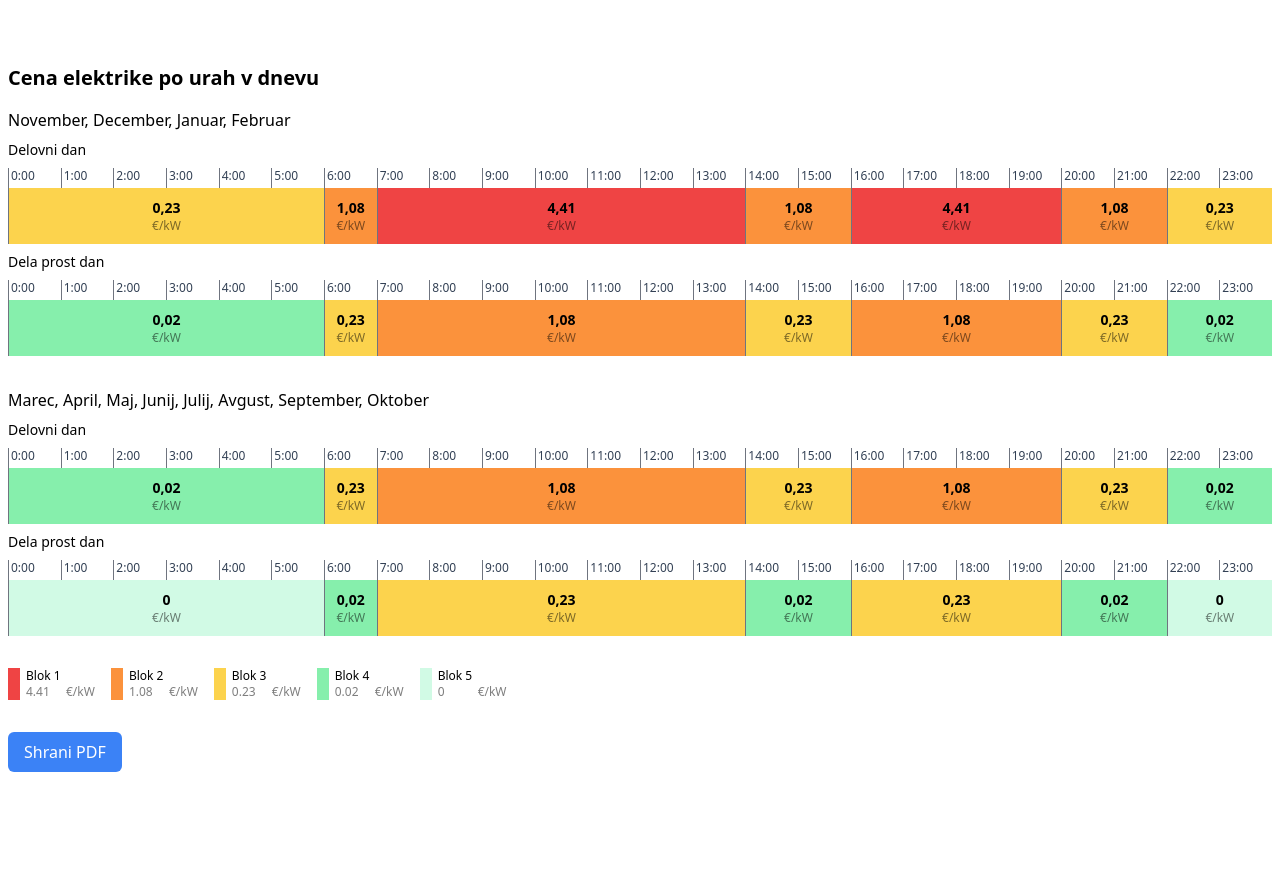
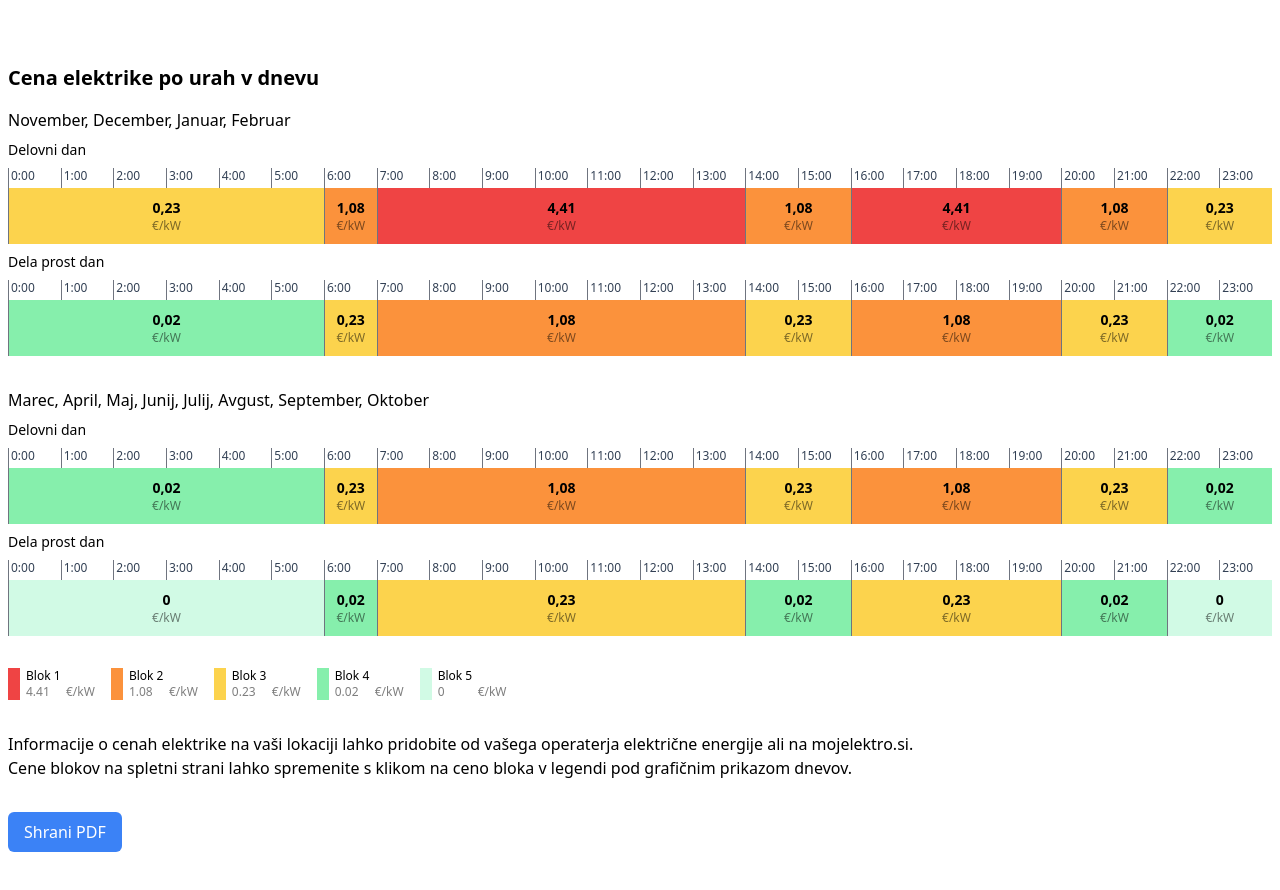
Before and after one commit to curiousigor/elektro-chart, a SvelteKit app: page / in a window 1280 px wide. Shown: the top 890 px of the page. Before the commit the page ends 836 px from the top, so only its background shows below. Built offline with nearby package versions, Linux system fonts and the light colour scheme.

Commit message:
Added an explanation text

```diff
--- a/src/routes/+page.svelte
+++ b/src/routes/+page.svelte
@@ -240,6 +240,16 @@
 			</div>
 		</div>
 	</div>
+	<div class="explanation pb-8">
+		<p>
+			Informacije o cenah elektrike na vaši lokaciji lahko pridobite od vašega operaterja električne
+			energije ali na <a href="https://mojelektro.si/login">mojelektro.si</a>.
+		</p>
+		<p>
+			Cene blokov na spletni strani lahko spremenite s klikom na ceno bloka v legendi pod grafičnim
+			prikazom dnevov.
+		</p>
+	</div>
 	<button on:click={printPDF} class="py-2 px-4 bg-blue-500 text-white rounded-md">Shrani PDF</button
 	>
 </div>
@@ -286,7 +296,8 @@
 			size: landscape;
 		}
 
-		button {
+		button,
+		.explanation {
 			display: none;
 		}
 
```
